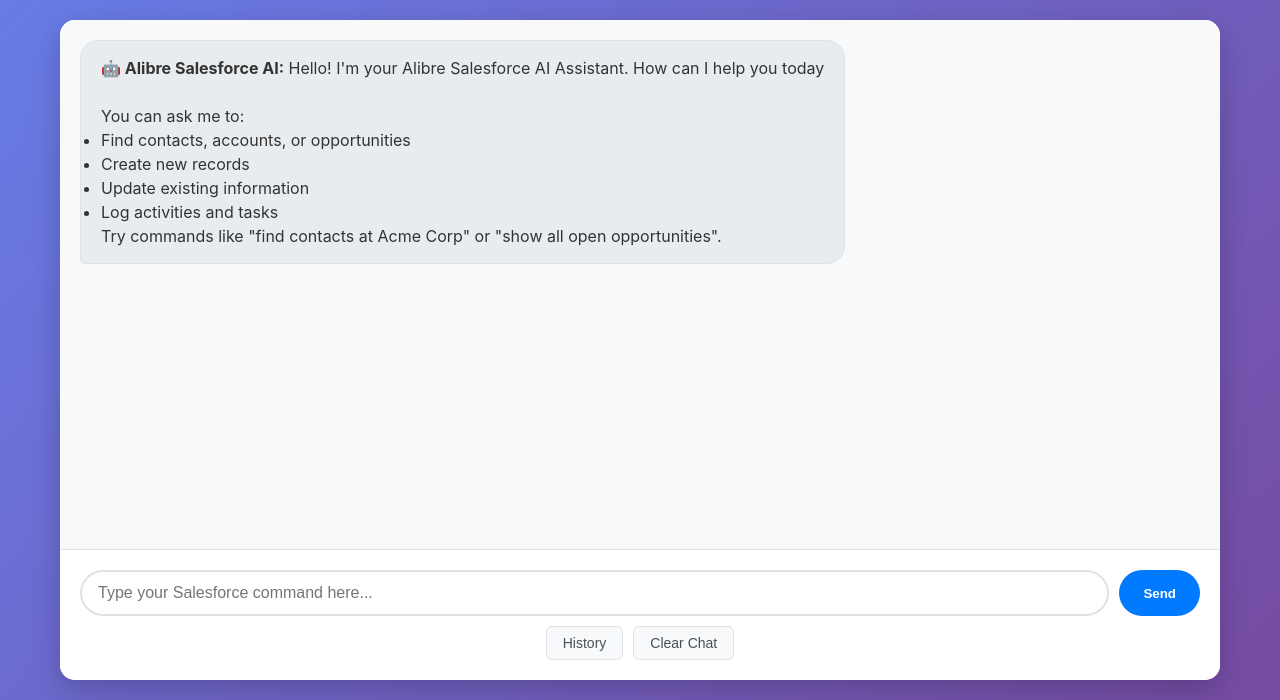
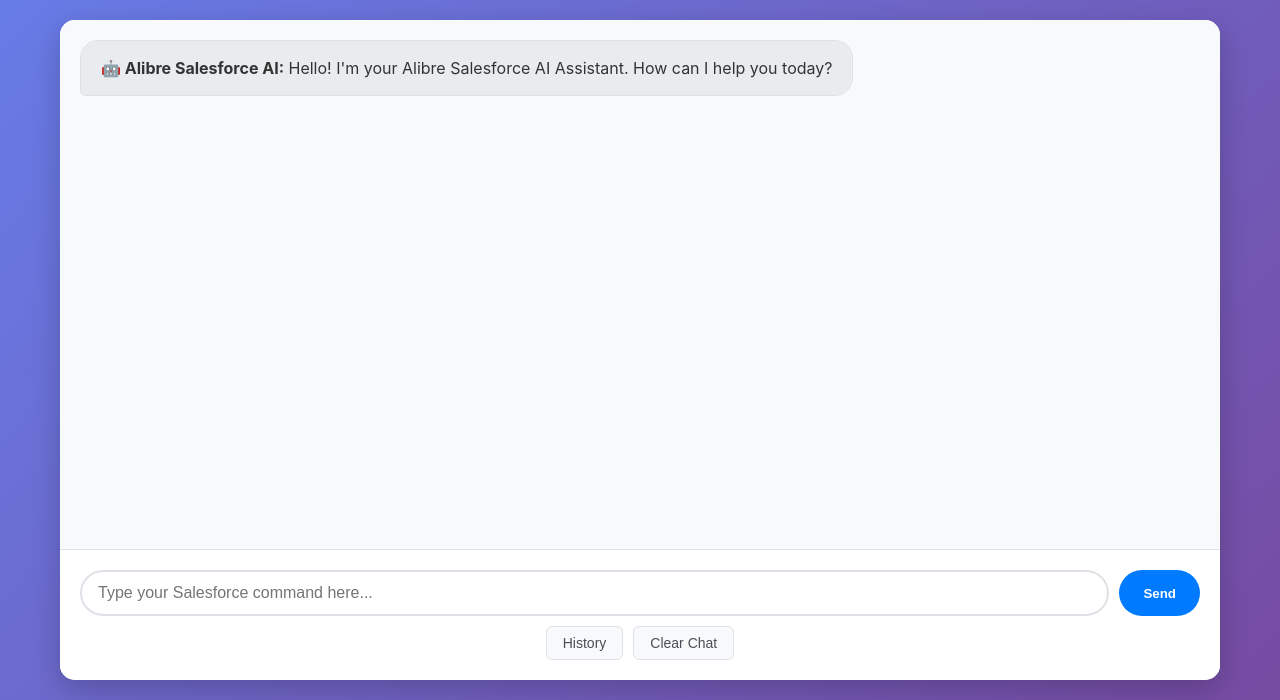
Before and after one commit to jpalibr3/TaskMaster, a Flask app: page / in a window 1280 px wide. Shown: the part 100-800 px from the top of the page. Run offline with Flask 3, Linux system fonts and the light colour scheme.

Commit message:
Improve initial message from AI assistant and refine object handling
Fixes capitalization inconsistencies in SOQL extractions and updates the welcome message in index.html.

Replit-Commit-Author: Agent
Replit-Commit-Session-Id: bdd4482b-103b-4527-9711-3bf1295062ff
Replit-Commit-Screenshot-Url: https://storage.googleapis.com/screenshot-production-us-central1/45c07449-259c-4ea5-948b-320f2e2a3c55/27639cfd-1b47-4905-a22e-cf7ca67ab1c6.jpg

```diff
--- a/app.py
+++ b/app.py
@@ -8,6 +8,7 @@ import os
 import json
 import logging
 import requests
+import re
 from datetime import datetime
 from typing import Dict, List, Optional, Any
 from flask import Flask, render_template, request, jsonify, send_file
@@ -208,8 +209,6 @@ Respond only with the SOQL query string or ERROR:SOQL_GENERATION_FAILED, nothing
 
     def prepare_tool_arguments(self, action: str, selected_tool: Dict) -> Dict[str, Any]:
         """Prepare specific arguments for Salesforce tools based on the action."""
-        import re
-
         action_lower = action.lower()
         tool_name = selected_tool.get('name', '').lower()
 
@@ -230,7 +229,19 @@ Respond only with the SOQL query string or ERROR:SOQL_GENERATION_FAILED, nothing
                 if match_from:
                     object_from_soql = match_from.group(1)
                     # Ensure proper capitalization for Salesforce objects
-                    object_for_zapier = object_from_soql.capitalize()
+                    if object_from_soql.lower() == 'lead':
+                        object_for_zapier = 'Lead'
+                    elif object_from_soql.lower() == 'contact':
+                        object_for_zapier = 'Contact'
+                    elif object_from_soql.lower() == 'account':
+                        object_for_zapier = 'Account'
+                    elif object_from_soql.lower() == 'asset':
+                        object_for_zapier = 'Asset'
+                    elif object_from_soql.lower() == 'opportunity':
+                        object_for_zapier = 'Opportunity'
+                    else:
+                        object_for_zapier = object_from_soql.capitalize()
+
                     args["object"] = object_for_zapier
                     logger.info(f"Extracted object '{object_for_zapier}' from SOQL: {actual_soql_query}")
 
--- a/templates/index.html
+++ b/templates/index.html
@@ -17,16 +17,7 @@
             <div class="chat-messages" id="chatMessages">
                 <div class="message ai-message">
                     <div class="message-content">
-                        <strong>🤖 Alibre Salesforce AI:</strong> Hello! I'm your Alibre Salesforce AI Assistant. How can I help you today
-                        <br><br>
-                        You can ask me to:
-                        <ul>
-                            <li>Find contacts, accounts, or opportunities</li>
-                            <li>Create new records</li>
-                            <li>Update existing information</li>
-                            <li>Log activities and tasks</li>
-                        </ul>
-                        Try commands like "find contacts at Acme Corp" or "show all open opportunities".
+                        <strong>🤖 Alibre Salesforce AI:</strong> Hello! I'm your Alibre Salesforce AI Assistant. How can I help you today?
                     </div>
                 </div>
             </div>
```
